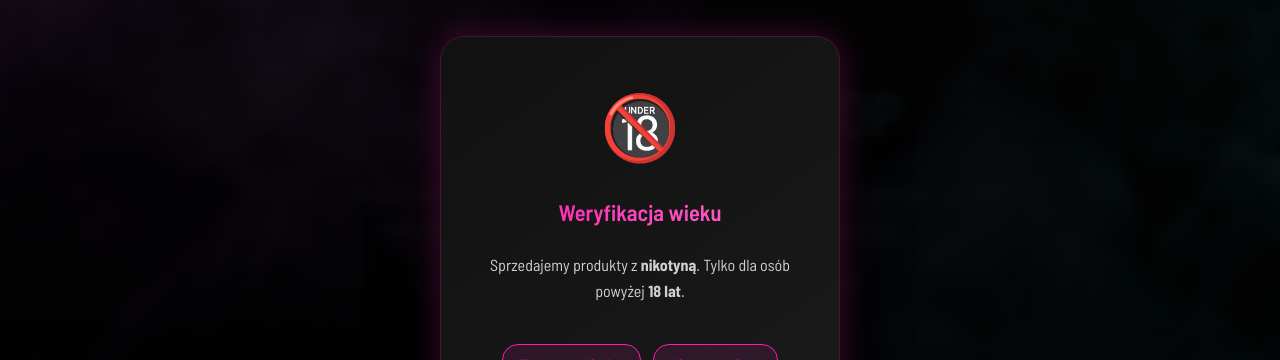
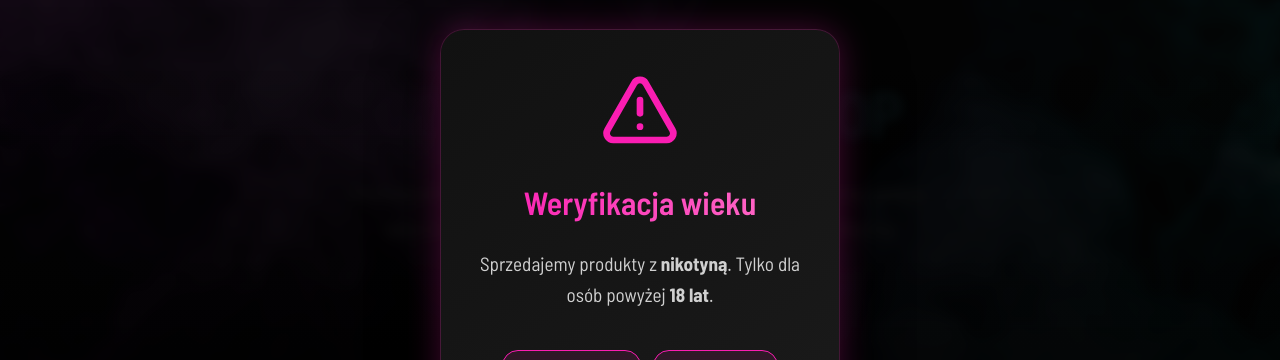
Before and after one commit to MstowskaSandra/E-commerce-vapeshop, a React (Vite) app: page / in a window 1280 px wide. Shown: the part 169-529 px from the top of the page. Built offline with nearby package versions, Linux system fonts and the light colour scheme; no server answers.

Commit message:
style(AgeVerificationModal): replace age icon with Lucide React icon and fix small style issues

```diff
--- a/src/components/ageModal/AgeVerificationModal.jsx
+++ b/src/components/ageModal/AgeVerificationModal.jsx
@@ -1,20 +1,23 @@
 import { createPortal } from "react-dom";
 import * as S from "./AgeVerificationModal.styles";
+import { TriangleAlert } from "lucide-react";
 
 const AgeVerificationModal = ({ onAccept, onReject }) => {
   return createPortal(
     <S.Overlay>
       <S.Backdrop />
       <S.Content>
-        <S.Icon>🔞</S.Icon>
+        <S.Icon>
+          <TriangleAlert size={80} strokeWidth={2} />
+        </S.Icon>
         <S.Title>Weryfikacja wieku</S.Title>
         <S.Description>
           Sprzedajemy produkty z <strong>nikotyną</strong>. Tylko dla osób
           powyżej <strong>18 lat</strong>.
         </S.Description>
         <S.Buttons>
-          <S.AcceptBtn onClick={onAccept}>Tak, mam 18+ lat</S.AcceptBtn>
-          <S.RejectBtn onClick={onReject}>Nie mam 18 lat</S.RejectBtn>
+          <S.Button onClick={onAccept}>Tak, mam 18+ lat</S.Button>
+          <S.Button onClick={onReject}>Nie mam 18 lat</S.Button>
         </S.Buttons>
       </S.Content>
     </S.Overlay>,
--- a/src/components/ageModal/AgeVerificationModal.styles.js
+++ b/src/components/ageModal/AgeVerificationModal.styles.js
@@ -51,11 +51,13 @@ export const Content = styled.div`
 `;
 
 export const Icon = styled.div`
-  font-size: 4rem;
+  svg {
+    color: #fa1db2;
+  }
 `;
 
 export const Title = styled.h2`
-  font-size: 1.4rem;
+  font-size: 2rem;
   line-height: 1.4;
   background: linear-gradient(90deg, #fa1db2, #ff6ec7);
   -webkit-background-clip: text;
@@ -63,7 +65,7 @@ export const Title = styled.h2`
 `;
 
 export const Description = styled.p`
-  font-size: 1rem;
+  font-size: 1.2rem;
   line-height: 1.6;
   color: rgba(255, 255, 255, 0.8);
 `;
@@ -74,7 +76,7 @@ export const Buttons = styled.div`
   justify-content: center;
 `;
 
-export const AcceptBtn = styled.button`
+export const Button = styled.button`
   padding: 0.5rem 1rem;
   border-radius: 1rem;
   border: 1px solid #fa1db2;
@@ -82,7 +84,6 @@ export const AcceptBtn = styled.button`
   color: #fa1db2;
   font-weight: 600;
   font-family: "Barlow Semi Condensed", sans-serif;
-  cursor: pointer;
   transition: all 0.25s ease;
 
   &:hover {
@@ -93,33 +94,14 @@ export const AcceptBtn = styled.button`
   }
 `;
 
-export const RejectBtn = styled.button`
-  padding: 0.5rem 1rem;
-  border-radius: 1rem;
-  border: 1px solid #fa1db2;
-  background: rgba(250, 29, 178, 0.1);
-  color: #fa1db2;
-  font-weight: 600;
-  font-family: "Barlow Semi Condensed", sans-serif;
-  cursor: pointer;
-  transition: all 0.25s ease;
-
-  &:hover {
-    background: #fa1db2;
-    color: black;
-    box-shadow: 0 0 1.2rem rgba(250, 29, 178, 0.6);
-    transform: translateY(-2px);
-  }
-`;
-
-export const responsiveContent = css`
-  @media (max-width: 480px) {
-    padding: 32px 24px;
-    ${Buttons} {
-      flex-direction: column;
-    }
-    ${Title} {
-      font-size: 1.5rem;
-    }
-  }
-`;
+// export const responsiveContent = css`
+//   @media (max-width: 480px) {
+//     padding: 32px 24px;
+//     ${Buttons} {
+//       flex-direction: column;
+//     }
+//     ${Title} {
+//       font-size: 1.5rem;
+//     }
+//   }
+// `;
```
